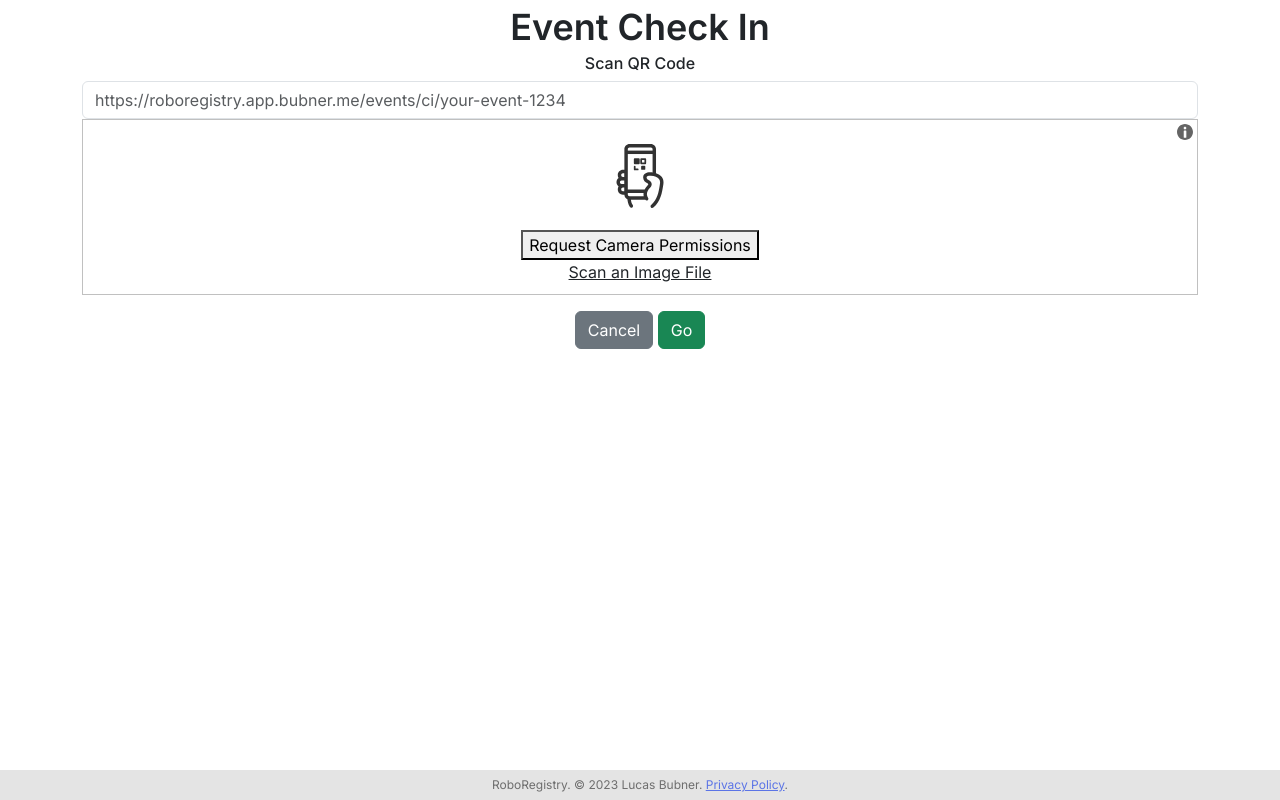
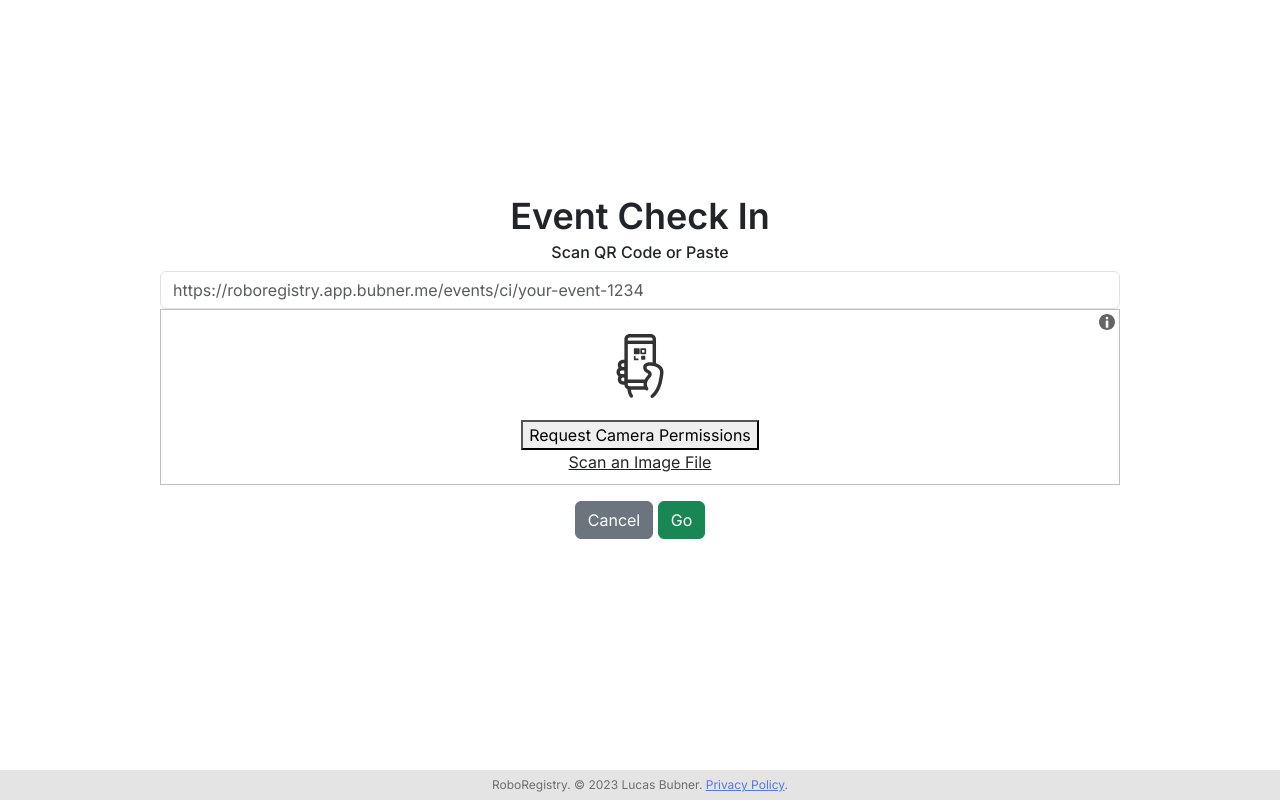
Before and after one commit to bubner/RoboRegistry, a Flask app: page /events/ci in a window 1280 px wide. Run offline with Flask 3, Linux system fonts and the light colour scheme; parts of the project's set-up code (start-up, migrations or seed data) failed here and were passed over; some libraries are stand-ins or nearby versions.

Commit message:
Check-in screen quick access

```diff
--- a/src/static/styles.css
+++ b/src/static/styles.css
@@ -388,6 +388,16 @@ big {
     font-size: 18px;
 }
 
+.w-sm-75 {
+    width: 100%;
+}
+
+@media (min-width: 576px) {
+    .w-sm-75 {
+        width: 75%;
+    }
+}
+
 #__ns_modal-toggle ~ .__ns_modal-container,
 #__ns_modal-toggle ~ .__ns_modal-box {
     visibility: hidden;
--- a/src/templates/event/qr.html.jinja
+++ b/src/templates/event/qr.html.jinja
@@ -3,10 +3,11 @@
     Scan QR
 {% endblock title %}
 {% block body %}
-    <div class="container">
+    <div class="centercontainer">
+        <div class="w-100">
             <p class="headertext text-center mb-0">Event Check In</p>
-        <h6 class="text-center">Scan QR Code</h6>
-        <form method="post" action="{{ url_for('events.ci') }}">
+            <h6 class="text-center">Scan QR Code or Paste</h6>
+            <form method="post" action="{{ url_for('events.ci') }}" class="w-sm-75">
                 <input type="hidden" name="csrf_token" value="{{ csrf_token() }}" />
                 <div class="form-group">
                     <label for="event_url" class="form-label visually-hidden">Event URL</label>
@@ -24,6 +25,7 @@
                 </div>
             </form>
         </div>
+    </div>
 {% endblock body %}
 {% block scripts %}
     <script src="{{ url_for('static', filename='libs/html5-qrcode.min.js') }}"></script>
--- a/src/templates/nav_layout.html.jinja
+++ b/src/templates/nav_layout.html.jinja
@@ -25,6 +25,9 @@
                     </li>
                     <li class="nav-item">
                         <a class="nav-link" href="{{ url_for('events.viewall') }}">🔎 View your events</a>
+                    </li>
+                    <li class="nav-item">
+                        <a class="nav-link" href="{{ url_for('events.ci') }}">📒 Check-in to an event</a>
                     </li>
                 </ul>
                 <ul class="navbar-nav">
```
Lines whose indentation alone changed are shown as unchanged.
